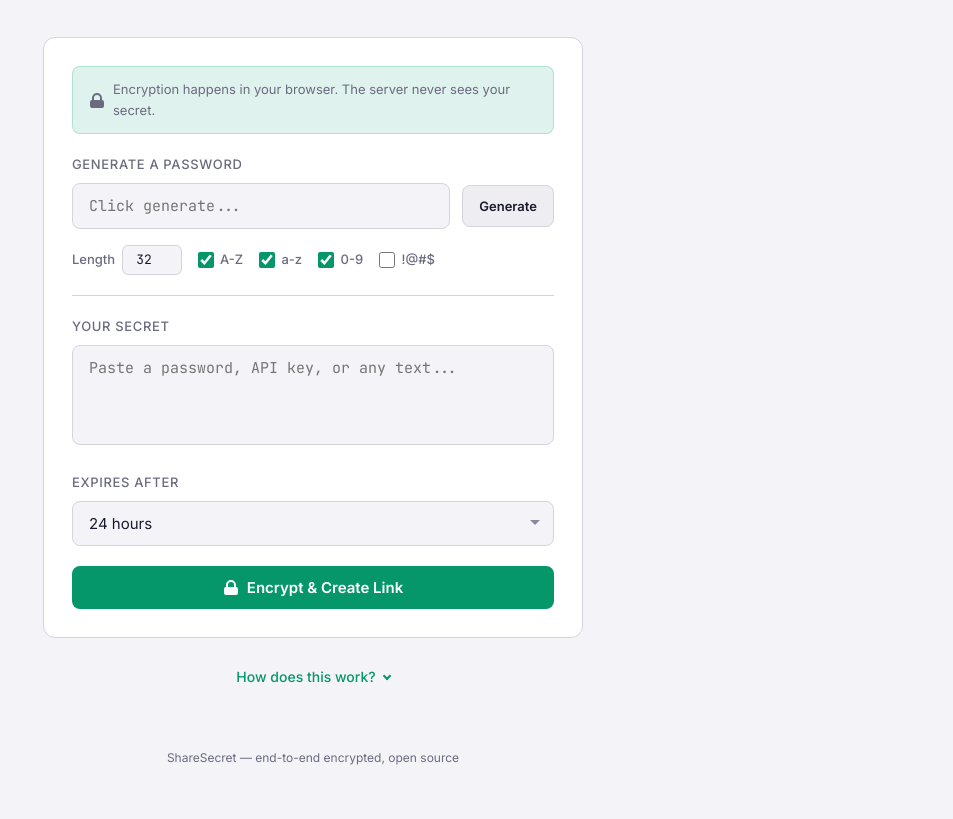
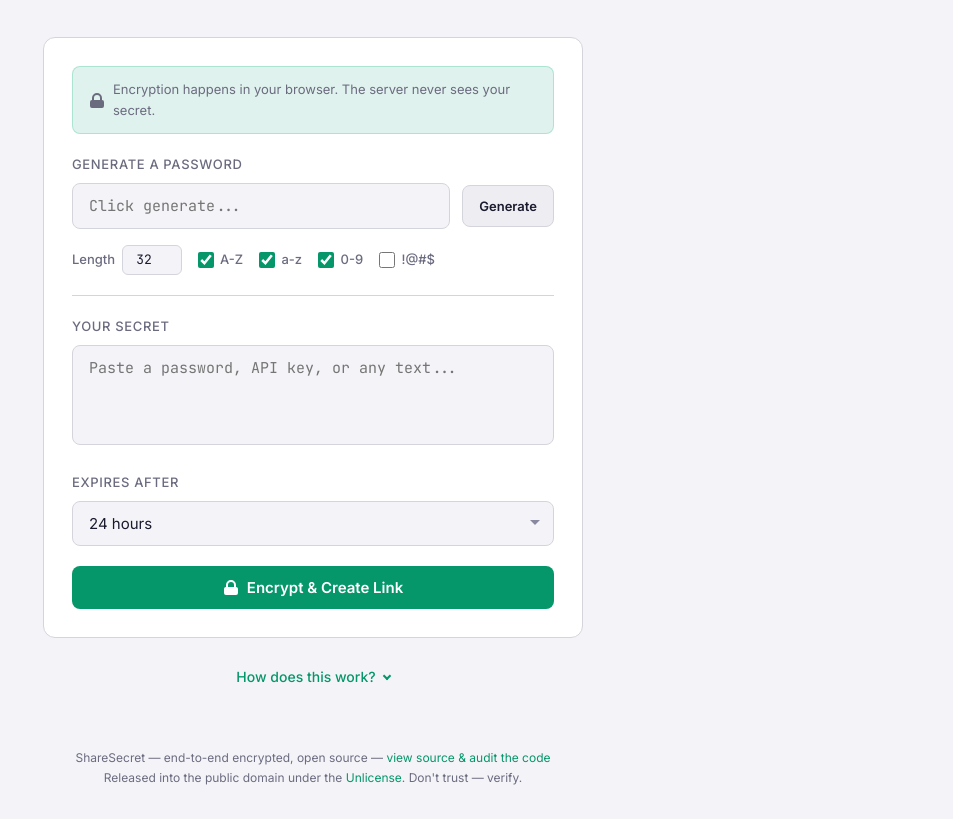
Before and after one commit to iachievedit/sharesecretv2, a website: page public/index.html in a window 1280 px wide. Shown: the part 106-925 px from the top of the page, without its empty margins (327-1280 px from the left). Drawn offline with Linux system fonts and the light colour scheme.

Commit message:
License and reference

```diff
--- a/public/index.html
+++ b/public/index.html
@@ -691,7 +691,8 @@
     </details>
 
     <footer>
-      ShareSecret &mdash; end-to-end encrypted, open source
+      ShareSecret &mdash; end-to-end encrypted, open source &mdash; <a href="https://github.com/iachievedit/sharesecretv2" target="_blank" rel="noopener">view source &amp; audit the code</a>
+      <br>Released into the public domain under the <a href="https://github.com/iachievedit/sharesecretv2/blob/main/LICENSE" target="_blank" rel="noopener">Unlicense</a>. Don't trust &mdash; verify.
     </footer>
   </div>
 
```
